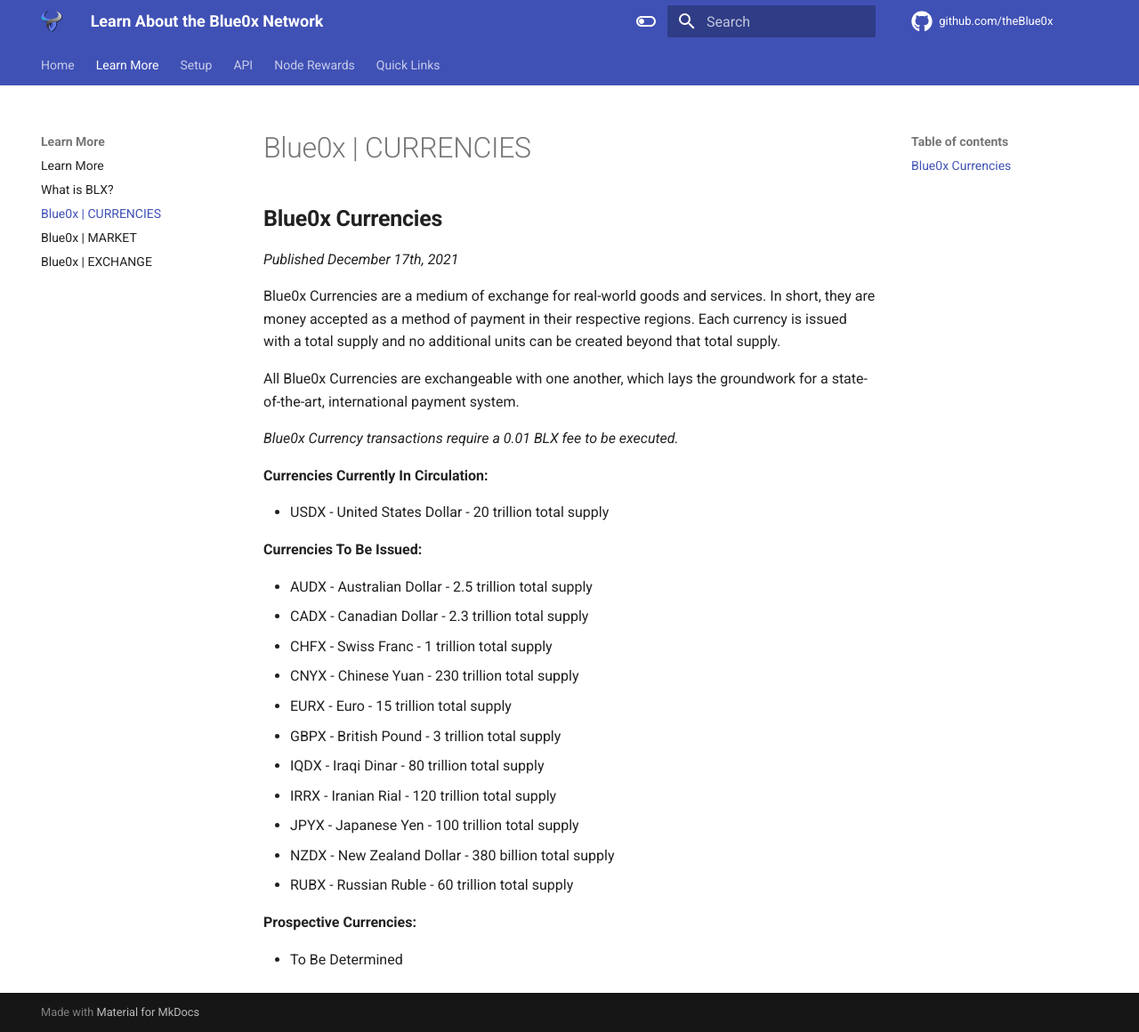
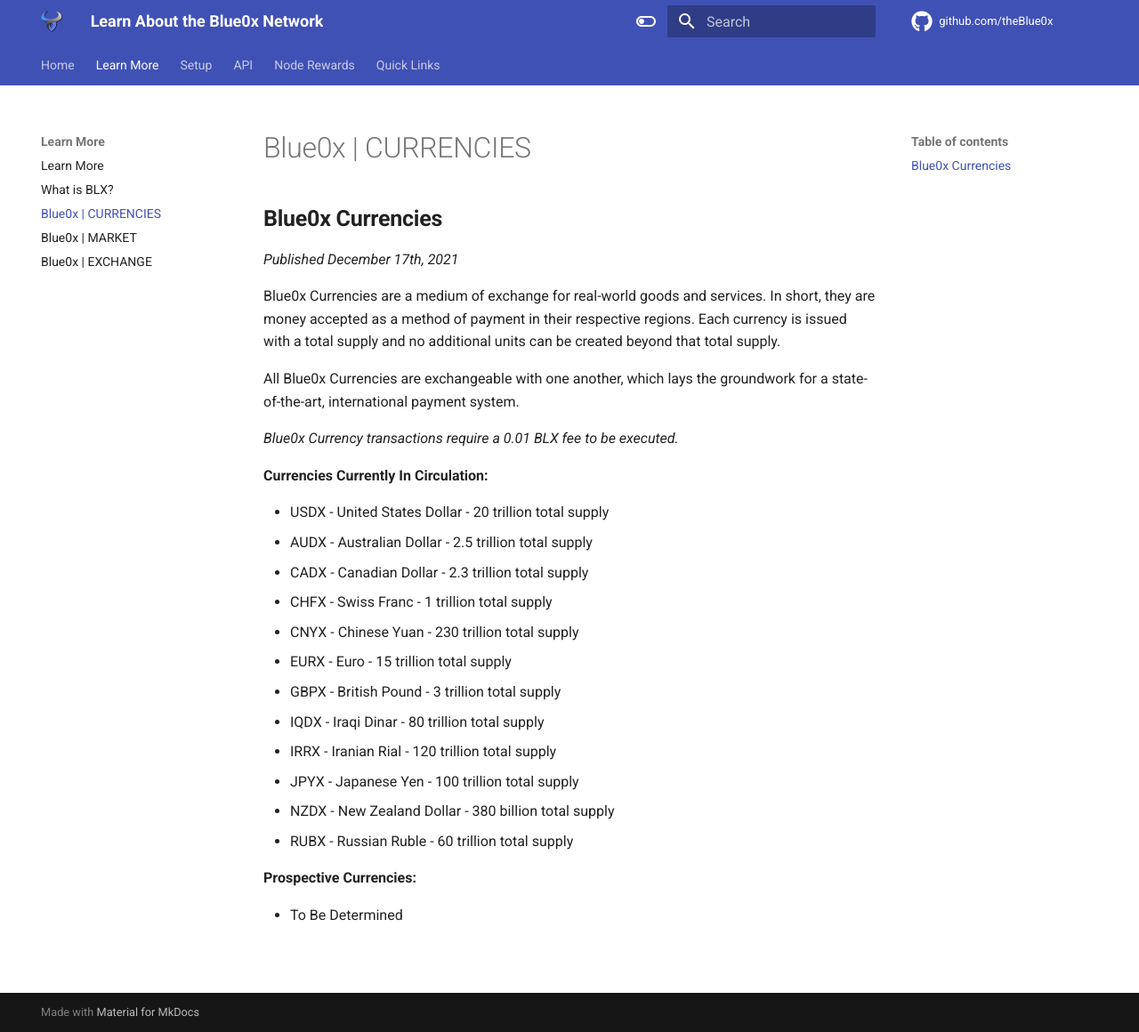
Before and after one commit to theBlue0x/docs, an MkDocs documentation site: the page built from docs/learn_more/currencies.md, in a window 1280 px wide and 1160 px high. Shown: the whole window at 89% size. Built offline with MkDocs 1.6.1 and Material for MkDocs 9.7.7, drawn with Linux system fonts in a browser that asks for light colours.

Commit message:
Update currencies.md

```diff
--- a/docs/learn_more/currencies.md
+++ b/docs/learn_more/currencies.md
@@ -11,9 +11,6 @@
 **Currencies Currently In Circulation:**
 
 * USDX - United States Dollar - 20 trillion total supply
-
-**Currencies To Be Issued:**
-
 * AUDX - Australian Dollar - 2.5 trillion total supply
 * CADX - Canadian Dollar - 2.3 trillion total supply
 * CHFX - Swiss Franc - 1 trillion total supply
```
